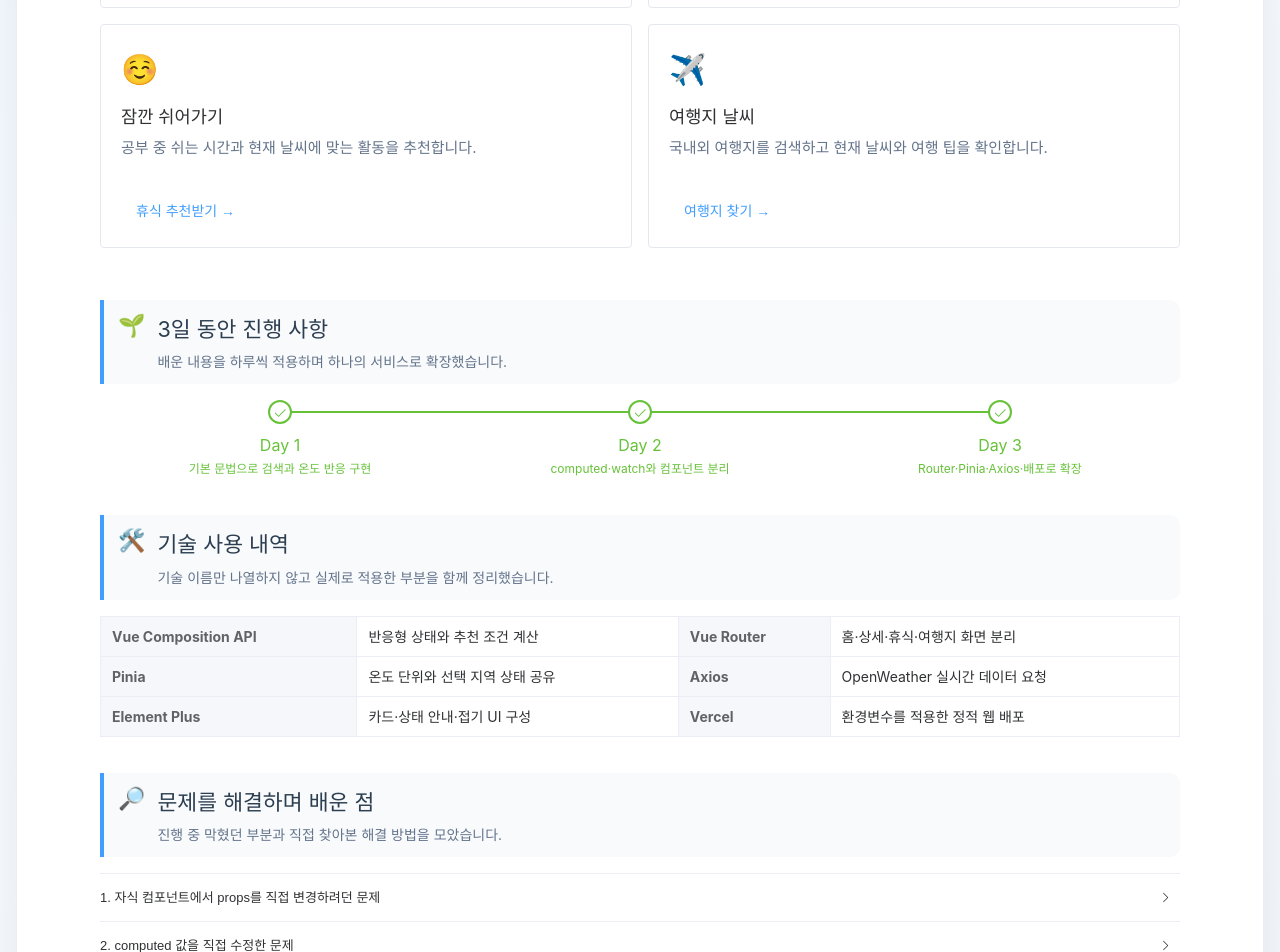
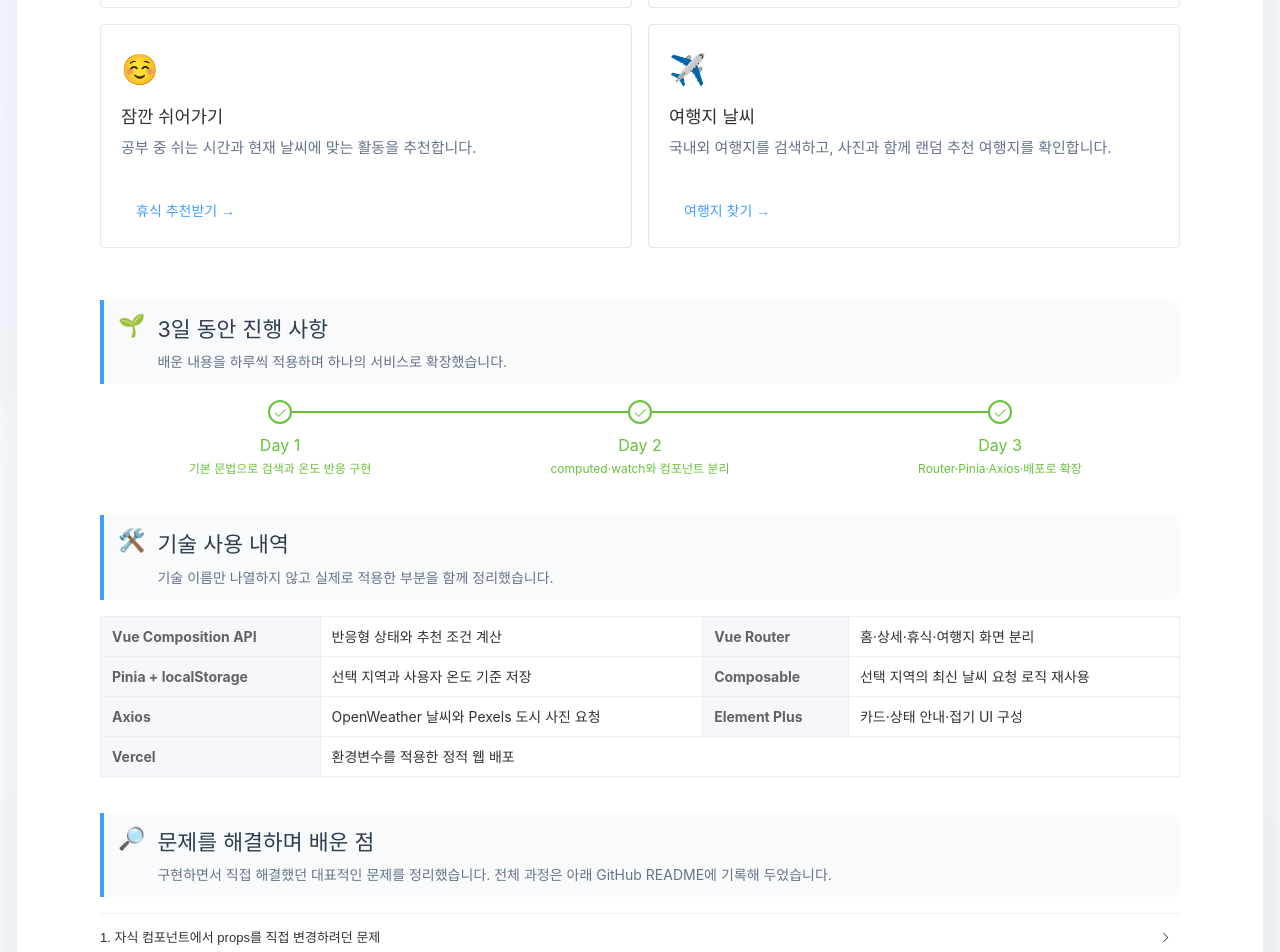
Before and after one commit to J5-K/skala-vue, a Vue app: page /about in a window 1280 px wide. Shown: the part 940-1892 px from the top of the page. Built offline with nearby package versions, Linux system fonts and the light colour scheme.

Commit message:
docs: 서비스 소개와 README 트러블슈팅 정리

```diff
--- a/src/views/WeatherAboutView.vue
+++ b/src/views/WeatherAboutView.vue
@@ -28,7 +28,7 @@ const features = [
   {
     icon: '✈️',
     title: '여행지 날씨',
-    description: '국내외 여행지를 검색하고 현재 날씨와 여행 팁을 확인합니다.',
+    description: '국내외 여행지를 검색하고, 사진과 함께 랜덤 추천 여행지를 확인합니다.',
     route: 'weather-search',
     button: '여행지 찾기',
   },
@@ -37,8 +37,9 @@ const features = [
 const technologies = [
   { label: 'Vue Composition API', content: '반응형 상태와 추천 조건 계산' },
   { label: 'Vue Router', content: '홈·상세·휴식·여행지 화면 분리' },
-  { label: 'Pinia', content: '온도 단위와 선택 지역 상태 공유' },
-  { label: 'Axios', content: 'OpenWeather 실시간 데이터 요청' },
+  { label: 'Pinia + localStorage', content: '선택 지역과 사용자 온도 기준 저장' },
+  { label: 'Composable', content: '선택 지역의 최신 날씨 요청 로직 재사용' },
+  { label: 'Axios', content: 'OpenWeather 날씨와 Pexels 도시 사진 요청' },
   { label: 'Element Plus', content: '카드·상태 안내·접기 UI 구성' },
   { label: 'Vercel', content: '환경변수를 적용한 정적 웹 배포' },
 ]
@@ -87,7 +88,8 @@ const moveTo = (routeName) => {
       <el-tag type="primary" effect="dark" round>SKALA 교육생을 위한 날씨 서비스</el-tag>
       <h2>⛅ RESTful SKALA</h2>
       <p>
-        캠퍼스 별 실시간 날씨를 확인하고 추천 이동 방법부터 휴식 활동까지 제안하는 SKALA 쉼터 도우미입니다.
+        캠퍼스 별 실시간 날씨를 확인하고 추천 이동 방법부터 휴식 활동까지 제안하는 SKALA 쉼터
+        도우미입니다.
       </p>
       <p class="name-story">
         REST API의 <strong>REST</strong>와 잠깐 쉬어가는 <strong>rest</strong>의 의미를 함께
@@ -146,11 +148,7 @@ const moveTo = (routeName) => {
         </div>
       </div>
       <el-descriptions :column="2" border>
-        <el-descriptions-item
-          v-for="tech in technologies"
-          :key="tech.label"
-          :label="tech.label"
-        >
+        <el-descriptions-item v-for="tech in technologies" :key="tech.label" :label="tech.label">
           {{ tech.content }}
         </el-descriptions-item>
       </el-descriptions>
@@ -161,15 +159,14 @@ const moveTo = (routeName) => {
         <span class="section-icon">🔎</span>
         <div>
           <h3>문제를 해결하며 배운 점</h3>
-          <p>진행 중 막혔던 부분과 직접 찾아본 해결 방법을 모았습니다.</p>
+          <p>
+            구현하면서 직접 해결했던 대표적인 문제를 정리했습니다. 전체 과정은 아래 GitHub README에
+            기록해 두었습니다.
+          </p>
         </div>
       </div>
       <el-collapse accordion>
-        <el-collapse-item
-          v-for="(item, index) in troubleshooting"
-          :key="item.title"
-          :name="index"
-        >
+        <el-collapse-item v-for="(item, index) in troubleshooting" :key="item.title" :name="index">
           <template #title>
             <strong>{{ index + 1 }}. {{ item.title }}</strong>
           </template>
```
Also changed, not shown: 1 other file (tests, documents, lock files or other folders).
